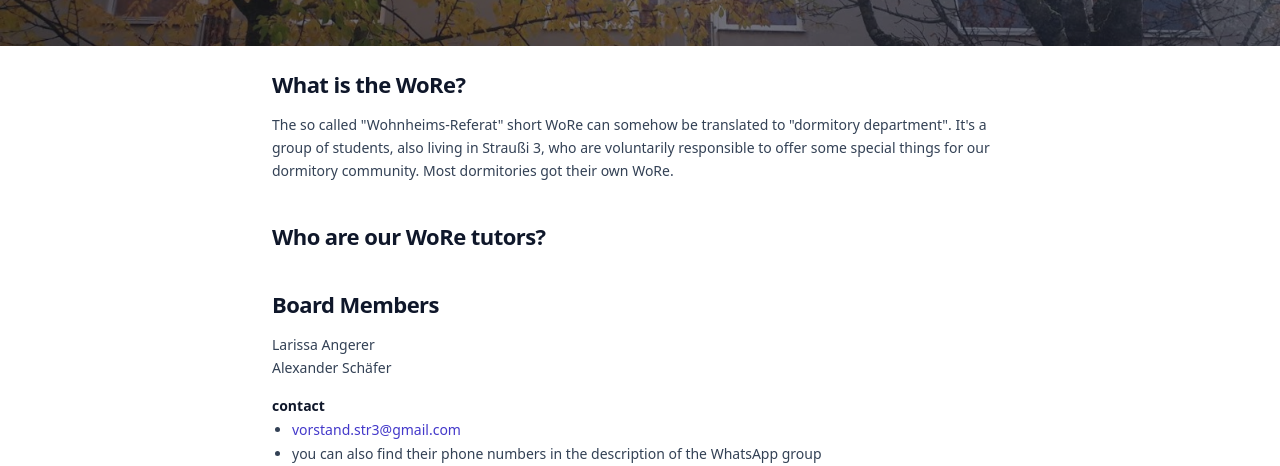
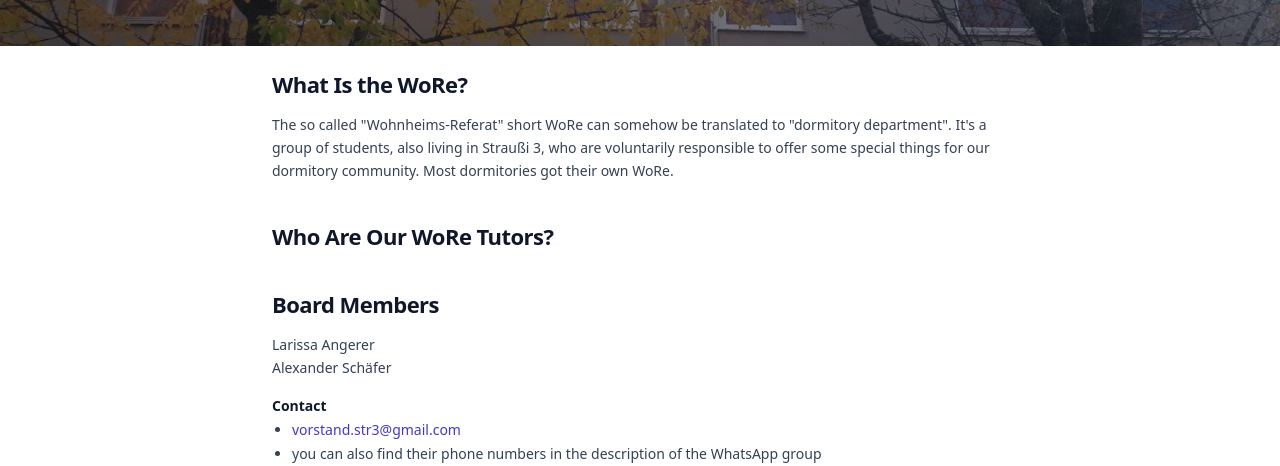
Before and after one commit to milesstoetzner/straussi3-website, a React (Vite) app: page /wore in a window 1280 px wide. Shown: the part 324-790 px from the top of the page. Built offline with nearby package versions, Linux system fonts and the light colour scheme.

Commit message:
English section titles in title case

```diff
--- a/src/content/en.tsx
+++ b/src/content/en.tsx
@@ -38,13 +38,13 @@ const en: Content = {
   },
   home: {
     title: 'Straußi 3',
-    findUs: 'You can find the Straußi 3 here',
-    address: 'Adress',
+    findUs: 'You Can Find the Straußi 3 Here',
+    address: 'Address',
     addressLines: ['Campus Vaihingen – Stuttgart', 'Straußäcker III', 'Allmandring 3c-i', '70569 Stuttgart'],
     about: 'Overview',
     aboutText:
       'In Straußi 3 there are both 2-person and 4-person flatshares, but the majority of the apartments are 4-person flatshares. Each apartment is equipped with PVC flooring and central heating, and the 4-person flatshares even have the luxury of two bathrooms per apartment! There is also a lockable bike room in each block and a laundry room with washing machine, dryer and clothesline.',
-    keyData: 'Key data',
+    keyData: 'Key Data',
     keyDataItems: [
       '7 blocks with 12 apartments each (two 2-person and ten 4-person shared apartments)',
       'the 2-person shared flats are also suitable for families',
@@ -52,9 +52,9 @@ const en: Content = {
       'room size: 12sqm',
       'Year of construction: 1997',
     ],
-    rent: 'Rental prices',
+    rent: 'Rental Prices',
     rentValue: '368–442 € (graduated rent)',
-    internet: 'Internet connection',
+    internet: 'Internet Connection',
     internetText: (
       <>
         Each room has a LAN connection, through which the student association Selfnet e.V. operates the internet. For
@@ -88,22 +88,22 @@ const en: Content = {
     phone: '+49 711 6876129',
     mobile: '+49 179 6947590',
     fax: '+49 711 6740605',
-    officeHours: 'Office hours',
+    officeHours: 'Office Hours',
     officeHoursItems: ['Monday-Thursday: 13:30-14:30', 'Friday: 8:00-9:00'],
-    findHim: 'You can find the janitor here',
+    findHim: 'You Can Find the Janitor Here',
     sheetTitle: 'Haushaltsartikel Hausmeister',
   },
   wore: {
     title: 'WoRe',
-    whatIs: 'What is the WoRe?',
+    whatIs: 'What Is the WoRe?',
     whatIsText:
       'The so called "Wohnheims-Referat" short WoRe can somehow be translated to "dormitory department". It\'s a group of students, also living in Straußi 3, who are voluntarily responsible to offer some special things for our dormitory community. Most dormitories got their own WoRe.',
-    whoAre: 'Who are our WoRe tutors?',
+    whoAre: 'Who Are Our WoRe Tutors?',
     tutors: [
       {
         role: 'Board Members',
         names: ['Larissa Angerer', 'Alexander Schäfer'],
-        contactLabel: 'contact',
+        contactLabel: 'Contact',
         email: 'vorstand.str3@gmail.com',
         whatsappNote: 'you can also find their phone numbers in the description of the WhatsApp group',
         question: 'What do the board members of the WoRe do?',
@@ -113,7 +113,7 @@ const en: Content = {
       {
         role: 'Events',
         names: ['Duru Atanay', 'Marjan Jedi'],
-        contactLabel: 'contact',
+        contactLabel: 'Contact',
         email: WORE_MAIL,
         whatsappNote: 'you can also find their phone numbers in the description of the WhatsApp group',
         question: 'What do the event tutors do?',
@@ -123,7 +123,7 @@ const en: Content = {
       {
         role: 'Laufrunde',
         names: ['Nick Stier', 'Madeleine Reichle'],
-        contactLabel: 'contact',
+        contactLabel: 'Contact',
         email: WORE_MAIL,
         whatsappNote: 'you can also find their phone numbers in the description of the WhatsApp group',
         question: 'What do the "Laufrunde" tutors do?',
@@ -133,7 +133,7 @@ const en: Content = {
       {
         role: 'Sublet',
         names: ['Michael Großkopf', 'Priyosmita Kar'],
-        contactLabel: 'contact',
+        contactLabel: 'Contact',
         email: WORE_MAIL,
         whatsappNote: 'you can also find their phone numbers in the description of the WhatsApp group',
         question: 'What do the sublet tutors do?',
@@ -155,7 +155,7 @@ const en: Content = {
       {
         role: 'IT',
         names: ['Maxim Beller'],
-        contactLabel: 'contact',
+        contactLabel: 'Contact',
         email: WORE_MAIL,
         whatsappNote: 'you can also find her phone number in the description of the WhatsApp group',
         question: 'What does the IT tutor do?',
@@ -186,7 +186,7 @@ const en: Content = {
       {
         role: 'Inventory',
         names: ['Aaron Mesfine'],
-        contactLabel: 'contact',
+        contactLabel: 'Contact',
         email: WORE_MAIL,
         whatsappNote: 'you can also find his phone number in the description of the WhatsApp group',
         question: 'What does the inventory tutor do?',
@@ -196,7 +196,7 @@ const en: Content = {
       {
         role: 'Garden',
         names: ['Maximilian Kemmer', 'Sandra Löffler'],
-        contactLabel: 'contact',
+        contactLabel: 'Contact',
         email: WORE_MAIL,
         whatsappNote: 'you can also find their phone numbers in the description of the WhatsApp group',
         question: 'What do the garden tutors do?',
@@ -215,8 +215,8 @@ const en: Content = {
         ),
       },
     ],
-    findUs: 'You can find the WoRe here',
-    lend: 'Things to lend',
+    findUs: 'You Can Find the WoRe Here',
+    lend: 'Things to Lend',
     sheetTitle: 'Inventory List - public',
   },
   wohnen: {
@@ -248,7 +248,7 @@ const en: Content = {
         . You can contact her if you want to extend your contract or something similar.
       </>
     ),
-    importantInfo: 'Important info',
+    importantInfo: 'Important Info',
     emergency: 'Emergency number of the Studierendenwerk for technical faults: +49711 955918-950',
     application: 'Application and "Laufrunde"',
     applicationLead: 'Looking for a room in Straußi 3? Good decision!',
```
